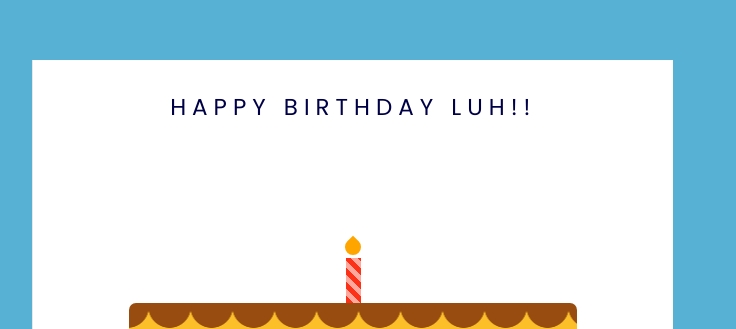
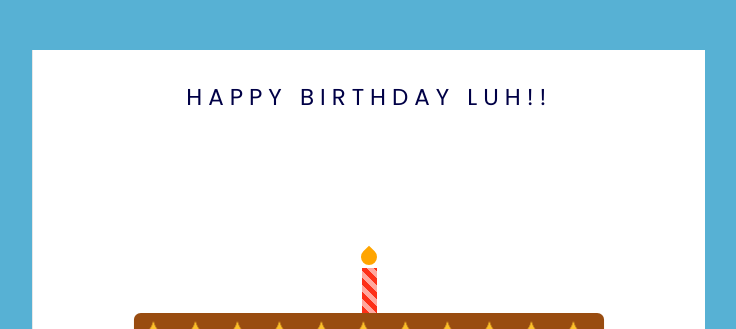
Before and after one commit to mzingeli79/happy, a plain HTML site: page index.html in a window 1280 px wide. Shown: the part 115-444 px from the top of the page, without its empty margins (480-1216 px from the left). Drawn offline with Linux system fonts and the light colour scheme.

Commit message:
Update style.css

```diff
--- a/style.css
+++ b/style.css
@@ -8,8 +8,8 @@ body {
   background-color: #57b1d4;
 }
 .card {
-  width: 100%;
-  height: 450px;
+  width: 105%;
+  height: 470px;
   position: absolute;
   margin: auto;
   left: -20%;
```
